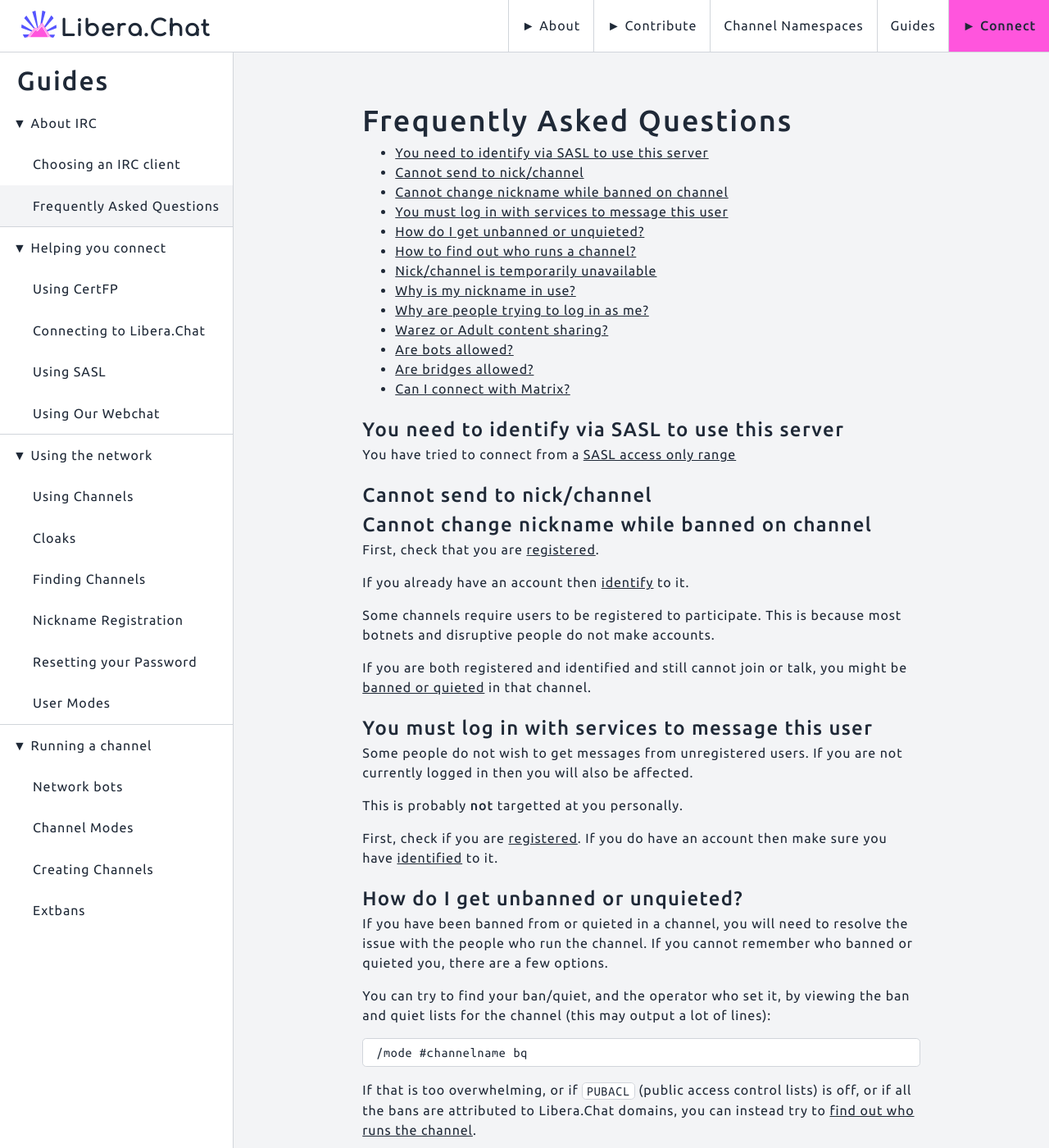
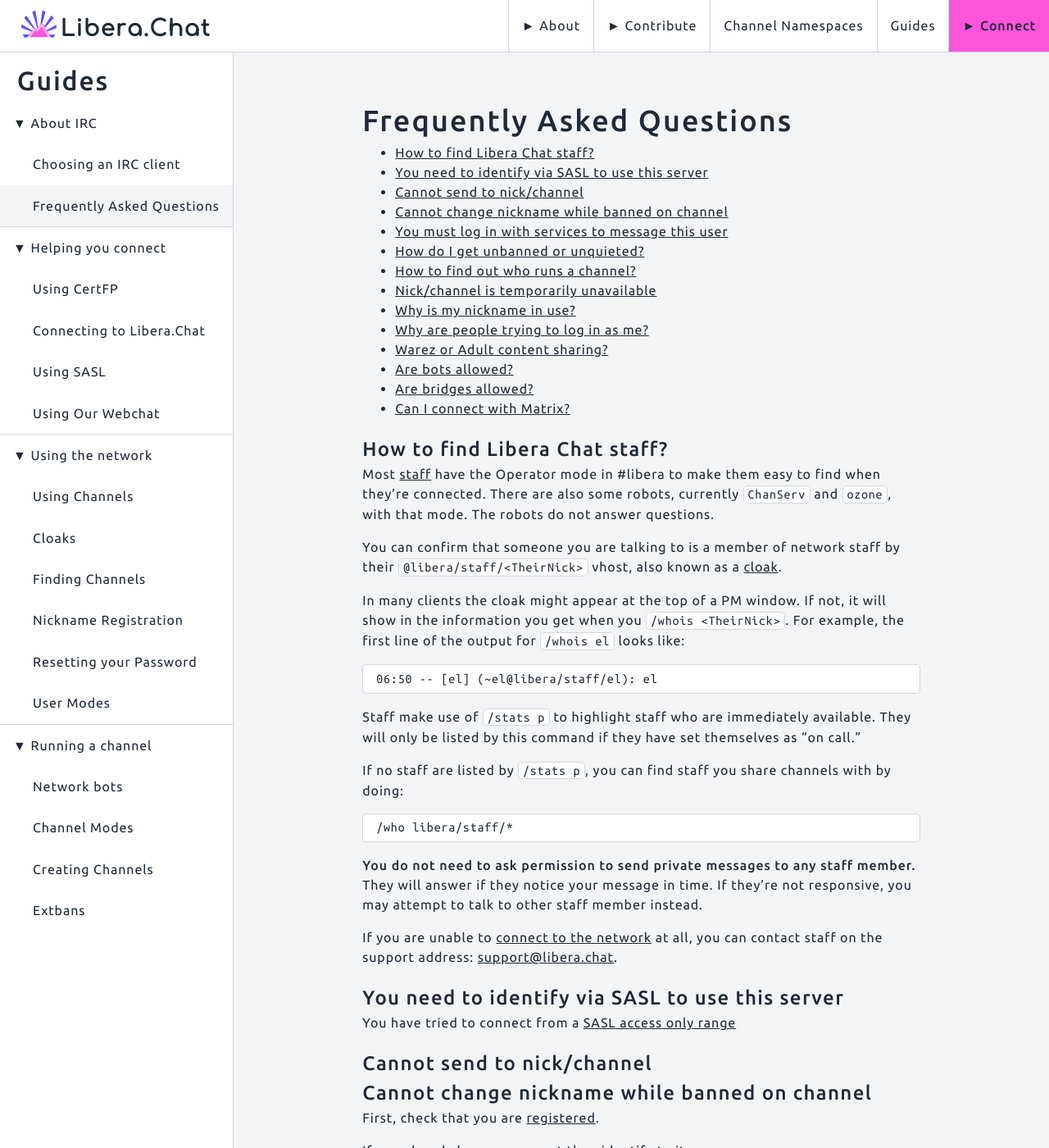
Before and after one commit to Libera-Chat/libera-chat.github.io, a Jekyll site: the page built from content/_guides/faq.md, in a window 1280 px wide and 1400 px high. Shown: the whole window at 82% size. Built offline with Jekyll 4.4.1, drawn with Linux system fonts in a browser that asks for light colours.

Commit message:
Add faq for how to find staff (#45)

````diff
--- a/content/_guides/faq.md
+++ b/content/_guides/faq.md
@@ -5,6 +5,43 @@
 
 - TOC
 {:toc}
+
+## How to find Libera Chat staff?
+
+Most [staff](/about#wider-staff-and-organisation-membership) have the
+Operator mode in #libera to make them easy to find when they're connected.
+There are also some robots, currently `ChanServ` and `ozone`, with that mode.
+The robots do not answer questions.
+
+You can confirm that someone you are talking to is a member of network
+staff by their `@libera/staff/<TheirNick>` vhost, also known as a
+[cloak](/guides/cloaks).
+
+In many clients the cloak might appear at the top of a PM window. If not, it
+will show in the information you get when you `/whois <TheirNick>`. For
+example, the first line of the output for `/whois el` looks like:
+
+```irc
+06:50 -- [el] (~el@libera/staff/el): el
+```
+
+Staff make use of `/stats p` to highlight staff who are immediately available.
+They will only be listed by this command if they have set themselves as "on
+call."
+
+If no staff are listed by `/stats p`, you can find staff you share channels
+with by doing:
+
+```irc
+/who libera/staff/*
+```
+
+**You do not need to ask permission to send private messages to any staff
+member.** They will answer if they notice your message in time. If they're not
+responsive, you may attempt to talk to other staff member instead.
+
+If you are unable to [connect to the network](/guides/connect) at all, you can
+contact staff on the support address: <support@libera.chat>.
 
 ## You need to identify via SASL to use this server
 
````
